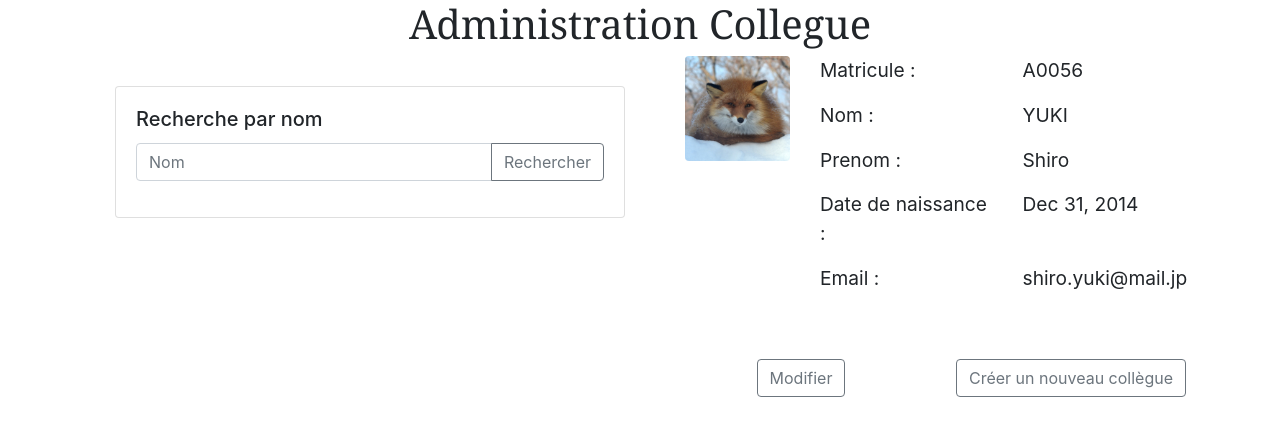
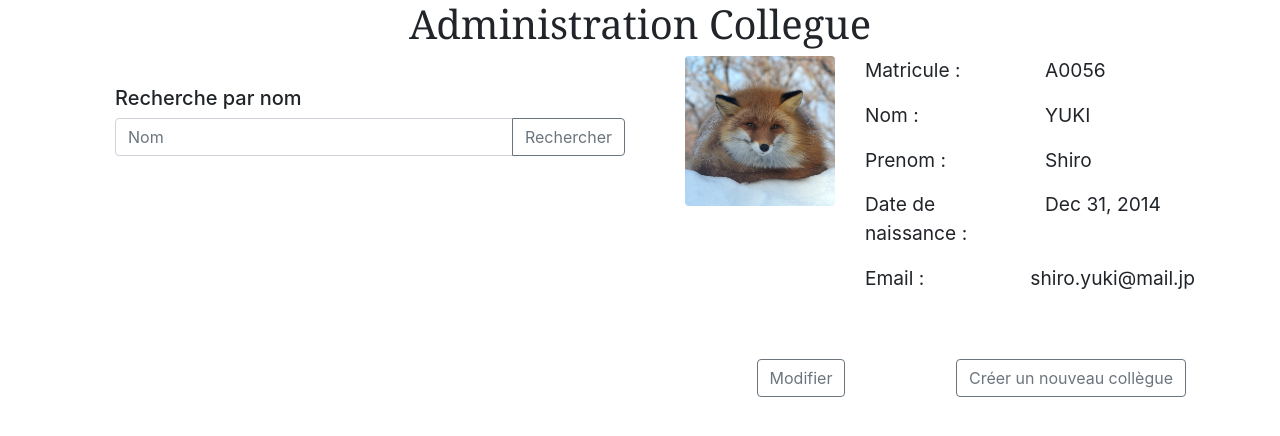
Before and after one commit to Gaelleb22/collegues-front, an Angular app: page / in a window 1280 px wide. Shown: the top 436 px of the page. Built offline with nearby package versions, Linux system fonts and the light colour scheme.

Commit message:
TP collegue 3 - partie 2

```diff
--- a/src/app/collegue/collegue.component.html
+++ b/src/app/collegue/collegue.component.html
@@ -1,9 +1,9 @@
 <!--Informations du collègue-->
 <div class="row">
-  <div class="col-md-3 col-sm-5">
+  <div class="col-md-4 col-sm-5">
     <img src="{{col.photoUrl}}" class="img-fluid rounded" style="width: 100%;" alt="Yuki-chan">
   </div>
-  <div class="col-md-9 col-sm-6" style="font-size: larger;">
+  <div class="col-md-8 col-sm-6" style="font-size: larger;">
     <div class="row">
       <div class="col">
         <p>Matricule :</p>
--- a/src/app/recherche-par-nom/recherche-par-nom.component.html
+++ b/src/app/recherche-par-nom/recherche-par-nom.component.html
@@ -1,6 +1,6 @@
-<div class="card">
-  <div class="card-body">
-    <h5 class="card-title">Recherche par nom</h5>
+<!--<div class="card">
+  <div class="card-body">-->
+    <h5>Recherche par nom</h5>
     <div class="input-group mb-3">
       <input type="text" class="form-control" placeholder="Nom" aria-label="Nom" aria-describedby="button-addon2">
       <div class="input-group-append">
@@ -14,5 +14,5 @@
         <li *ngFor="let obj of matriculesMock" style="text-decoration: none; list-style-type: cjk-ideographic;">{{obj.matricule}}</li>
       </ul>
     </div>
-  </div>
-</div>
+  <!--</div>
+</div>-->
```
